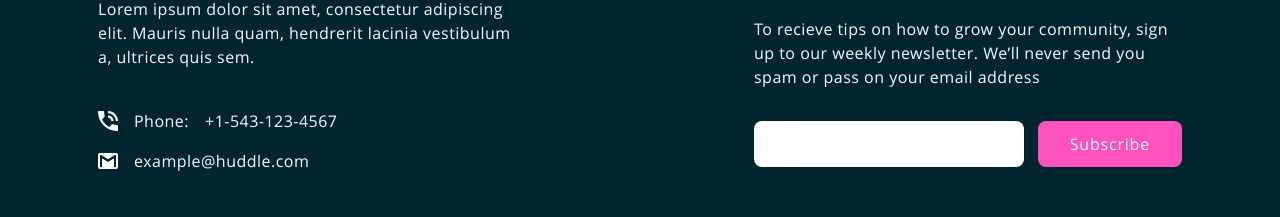
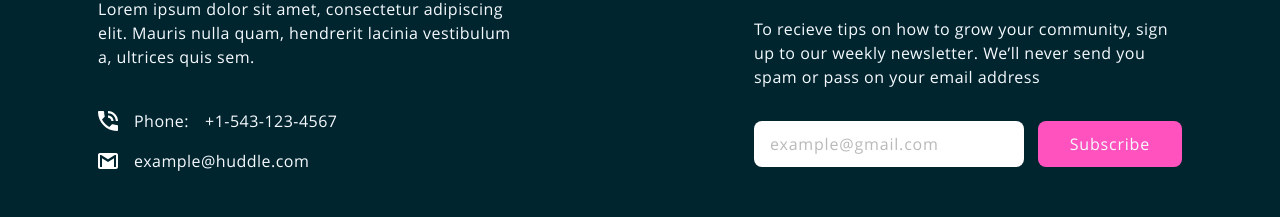
Before and after one commit to WebDevMirza/huddle-one-landing-page, a React (Vite) app: page / in a window 1280 px wide. Shown: the part 3565-3782 px from the top of the page. Built offline with nearby package versions, Linux system fonts and the light colour scheme.

Commit message:
improve accessibility

```diff
--- a/src/assets/styles/footer.css
+++ b/src/assets/styles/footer.css
@@ -53,6 +53,10 @@ footer::after {
   margin-top: 30px;
   padding: 0.875rem 1rem;
   min-width: 100%;
+}
+.footer-newsletter input::placeholder {
+  letter-spacing: 0.05em;
+  opacity: 0.5;
 }
 
 .footer-newsletter button {
--- a/src/compo/Footer.jsx
+++ b/src/compo/Footer.jsx
@@ -34,7 +34,7 @@ export const Footer = () => {
                 id="email"
                 value={formik.values.email}
                 onChange={formik.handleChange}
-                aria-level="Email input"
+                placeholder={"example@gmail.com"}
               />
               {formik.errors.email && <p className="error">{formik.errors.email}</p>}
               <button type="submit">Subscribe</button>
--- a/src/compo/Header.jsx
+++ b/src/compo/Header.jsx
@@ -6,7 +6,7 @@ export const Header = () => {
     <>
       <header>
         <div className="logo">
-          <a href="#" role="link" aria-level="Huddle home page">
+          <a href="#">
             <img src={Logo} alt="Huddle" width={240} height={39} />
           </a>
         </div>
```
